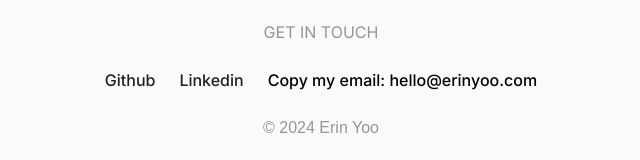
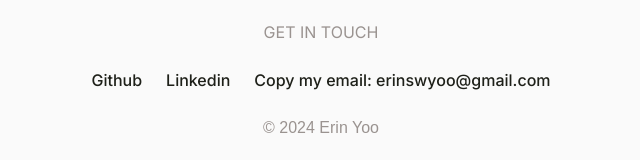
Before and after one commit to erinyoo/1.0, a SvelteKit app: page / in a window 1280 px wide. Shown: the part 1220-1380 px from the top of the page, without its empty margins (319-959 px from the left). Built offline with nearby package versions, Linux system fonts and the light colour scheme; no server answers; a web font is replaced by a local one.

Commit message:
Update email

```diff
--- a/src/routes/+layout.svelte
+++ b/src/routes/+layout.svelte
@@ -37,7 +37,7 @@
 			<div class="linkitem">
 				<a href="https://www.linkedin.com/in/erinyoo" target="_blank">Linkedin</a>
 			</div>
-			<button on:click={copyClipboard} class="linkitem">Copy my email: hello@erinyoo.com</button>
+			<button on:click={copyClipboard} class="linkitem">Copy my email: erinswyoo@gmail.com</button>
 		</div>
 
 		<div class="copyright">© 2024 Erin Yoo</div>
@@ -112,6 +112,7 @@
 
 	.linkitem {
 		font: 500 1rem $inter;
+		color: $black;
 		display: flex;
 		align-items: center;
 		gap: 8px;
```
